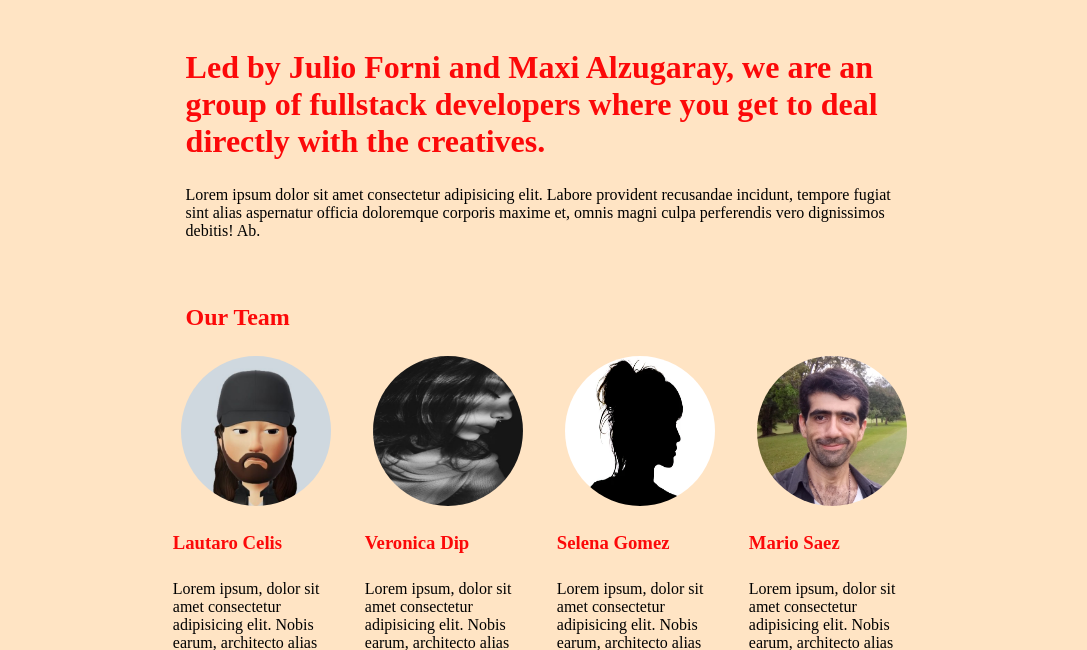
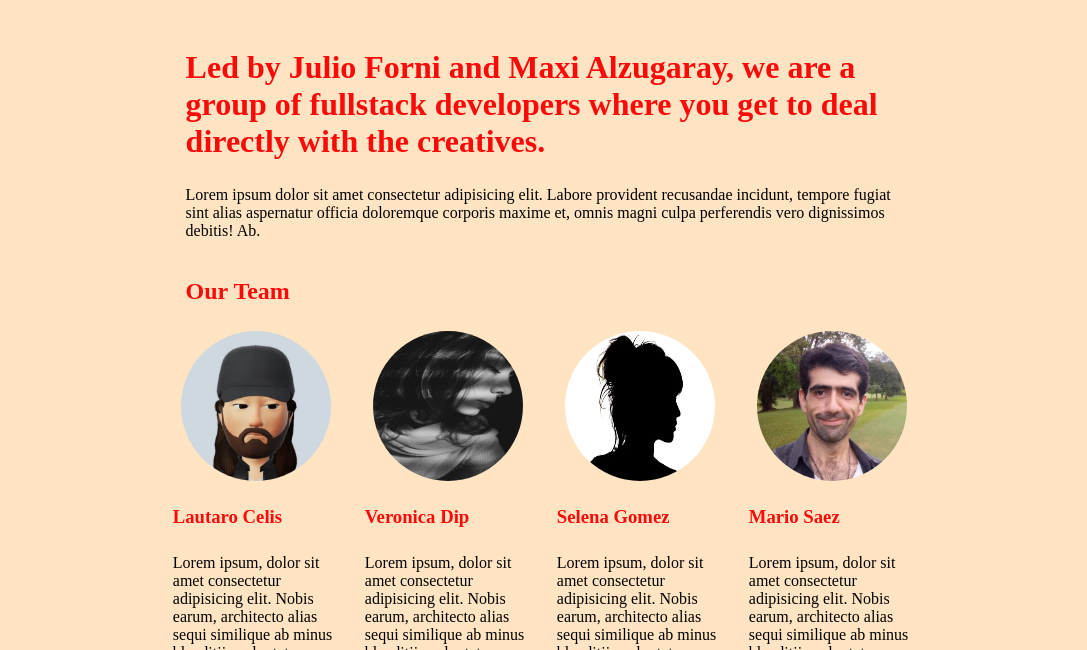
Before and after one commit to msaez85/RollingCode-summer-proyect, a plain HTML site: page pages/about.html in a window 1280 px wide. Shown: the part 450-1100 px from the top of the page, without its empty margins (96-1183 px from the left). Drawn offline with Linux system fonts and the light colour scheme.

Commit message:
fixing hardcoded text and title position

```diff
--- a/css/styles_about.css
+++ b/css/styles_about.css
@@ -76,7 +76,7 @@ main{
 }
 
 .team{
-    margin: -1vw 2vw;
+    margin: -3vw 2vw;
     width: 60vw;
     display: flex;
     flex-direction: column;
--- a/pages/about.html
+++ b/pages/about.html
@@ -17,7 +17,7 @@
     <main>
         <div class="main_text">
           <h2 class="title">
-            Led by Julio Forni and Maxi Alzugaray, we are an group of fullstack developers
+            Led by Julio Forni and Maxi Alzugaray, we are a group of fullstack developers
             where you get to deal directly with the creatives.
           </h2>
           <p class="description">
```
